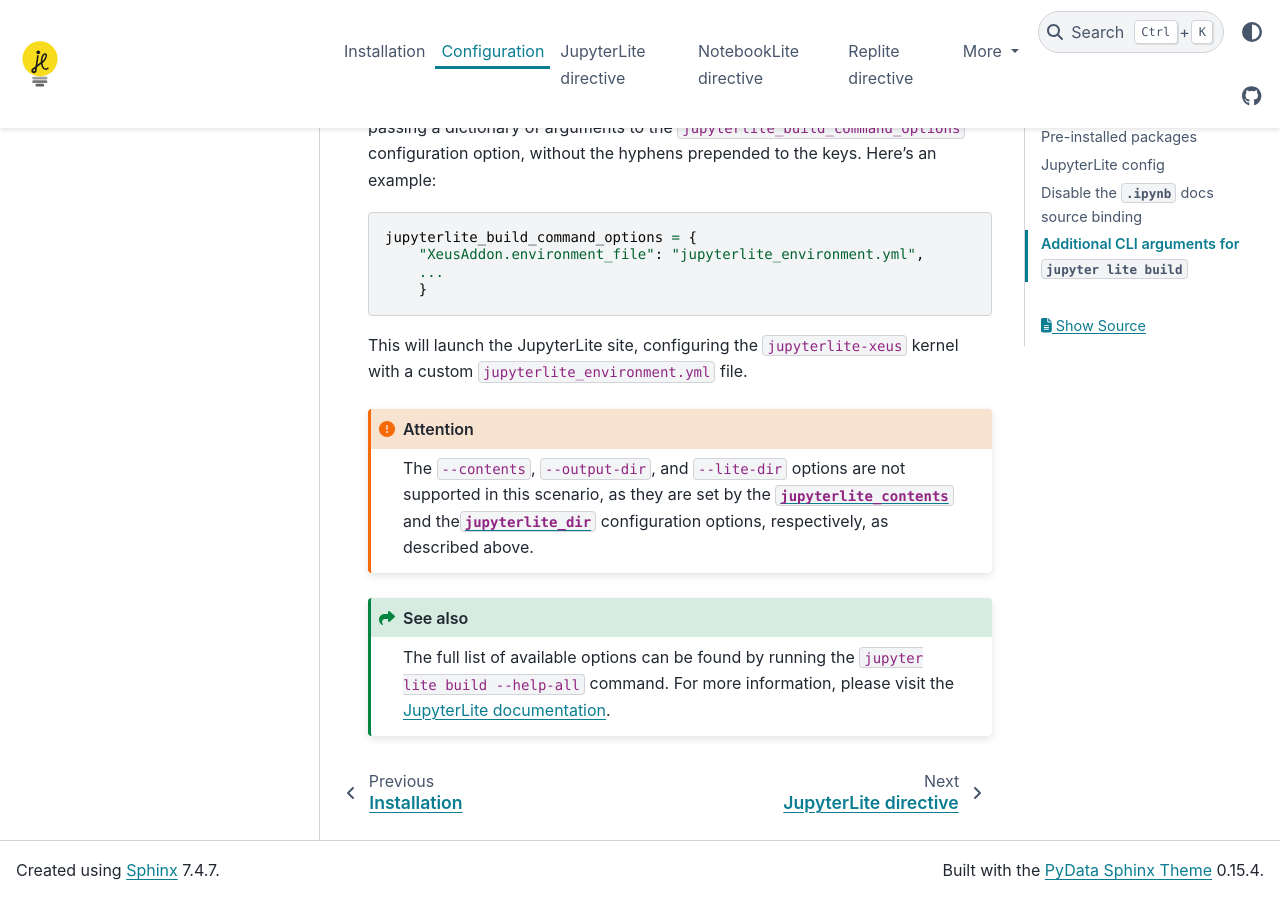
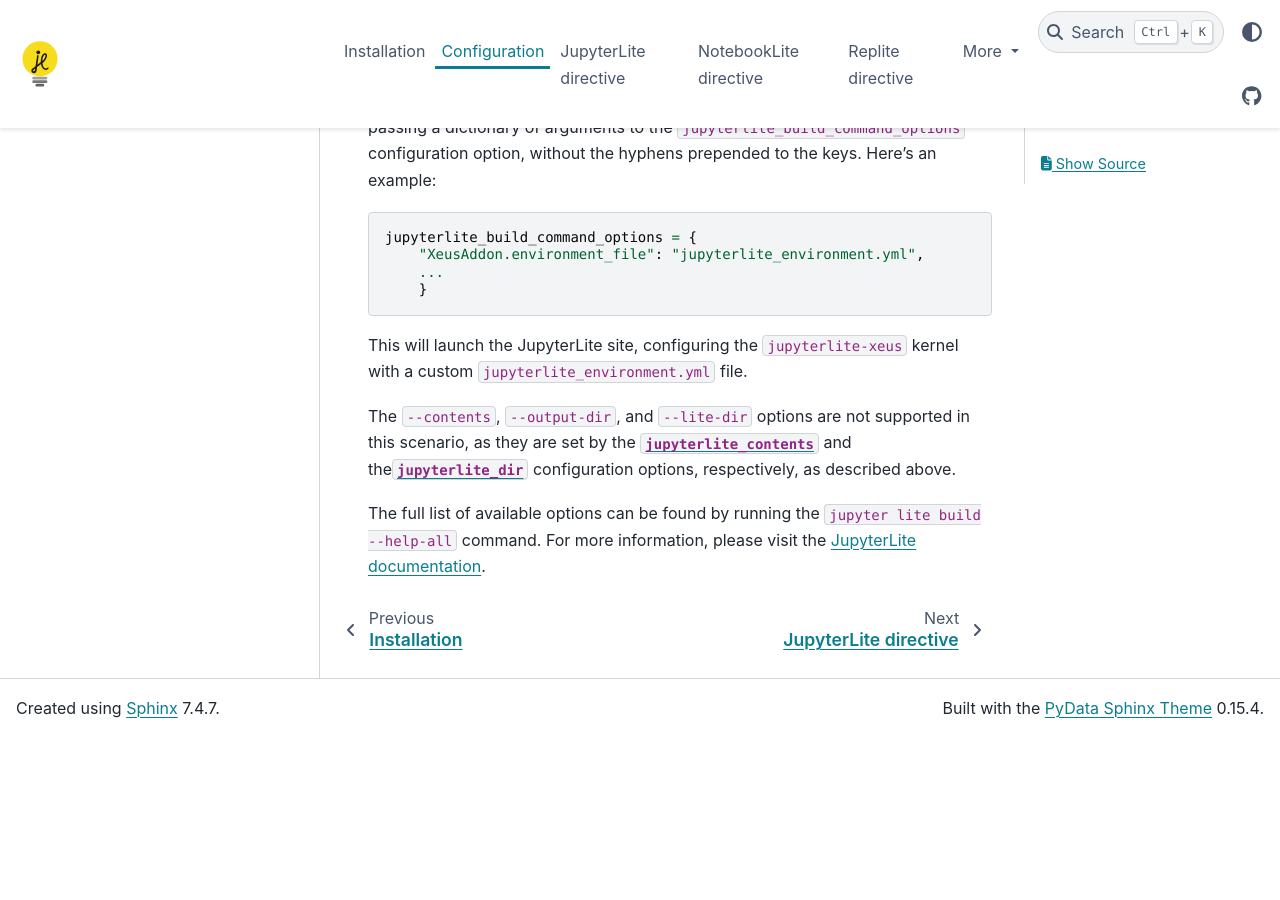
Before and after one commit to jupyterlite/jupyterlite-sphinx, a Sphinx documentation site: the page built from docs/configuration.md, in a window 1280 px wide and 900 px high, scrolled down 2413 px. Built offline with Sphinx 7.4.7 and the PyData theme 0.15.4, drawn with Linux system fonts in a browser that asks for light colours; after the commit the page ends 3150 px from its top, so only the background shows below that.

Commit message:
Remove admonitions and `colon_fence` extension

```diff
--- a/docs/conf.py
+++ b/docs/conf.py
@@ -4,10 +4,6 @@
     "sphinx.ext.mathjax",
     "jupyterlite_sphinx",
     "myst_parser",
-]
-
-myst_enable_extensions = [
-    "colon_fence"
 ]
 
 html_theme = "pydata_sphinx_theme"
--- a/docs/configuration.md
+++ b/docs/configuration.md
@@ -90,13 +90,9 @@
 This will launch the JupyterLite site, configuring the `jupyterlite-xeus` kernel with a custom
 `jupyterlite_environment.yml` file.
 
-:::{attention}
 The `--contents`, `--output-dir`, and `--lite-dir` options are not supported in this scenario, as they are set by
 the [`jupyterlite_contents`](#jupyterlite-content) and the[`jupyterlite_dir`](#jupyterlite-dir) configuration
 options, respectively, as described above.
-:::
 
-:::{seealso}
 The full list of available options can be found by running the `jupyter lite build --help-all` command. For more
 information, please visit the [JupyterLite documentation](https://jupyterlite.readthedocs.io/en/stable/reference/cli.html#usage).
-:::
```
